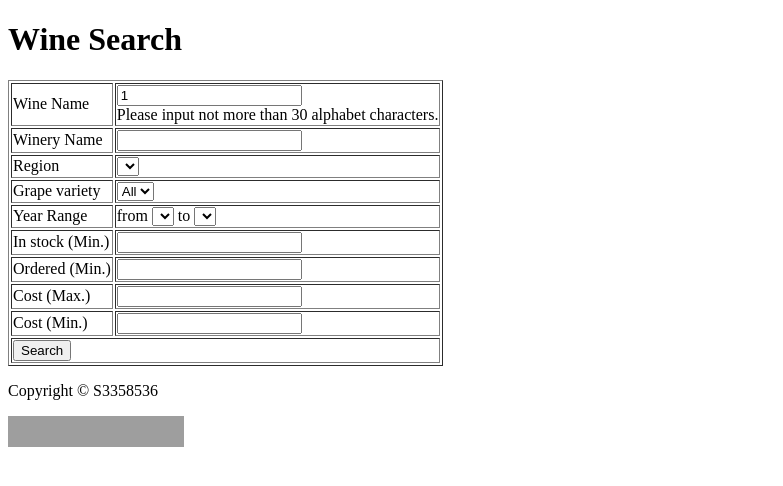
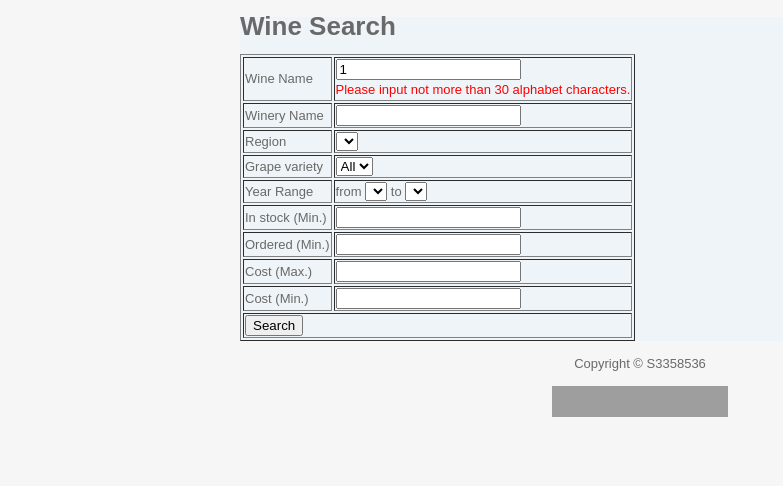
Before and after one commit to s3358536/assign1, a PHP site: page /?wineName=1 in a window 1280 px wide. Shown: the top 486 px of the page, without its empty margins (0-783 px from the left). Run offline with PHP 8.4, Linux system fonts and the light colour scheme; data that the repository does not hold is empty; grey boxes are pictures that could not be loaded.

Commit message:
add stylesheet

```diff
--- a/partB/footer.php
+++ b/partB/footer.php
@@ -1,3 +1,4 @@
+    </div>
     <div class="footer">
       <p>Copyright &copy; S3358536</p>
       <p><a href="http://validator.w3.org/check?uri=referer"><img src="http://www.w3.org/Icons/valid-xhtml10" alt="Valid XHTML 1.0 Strict" height="31" width="88" /></a><a href="http://jigsaw.w3.org/css-validator/check/referer"><img style="border:0;width:88px;height:31px" src="http://jigsaw.w3.org/css-validator/images/vcss-blue" alt="Valid CSS!" /></a></p>
--- a/partB/header.php
+++ b/partB/header.php
@@ -4,5 +4,7 @@
   <head>
     <title>WDA Assignment 1</title>
     <meta http-equiv="Content-Type" content="text/html; charset=utf-8"/>
+    <link rel="stylesheet" href="style.css" type="text/css"/>
   </head>
   <body>
+    <div class="main">
--- /dev/null
+++ b/partB/style.css
@@ -0,0 +1,20 @@
+body {
+  background-color: #f6f6f6;
+  color: #696969;
+  font: 13px/19px Arial, Helvetica, sans-serif;
+}
+
+.error {
+  color: #ff0000;
+}
+
+.main {
+  background-color: #EEF4F7;
+  width: 800px;
+  margin: auto;
+}
+
+.footer {
+  clear: both;
+  text-align: center;
+}
```
